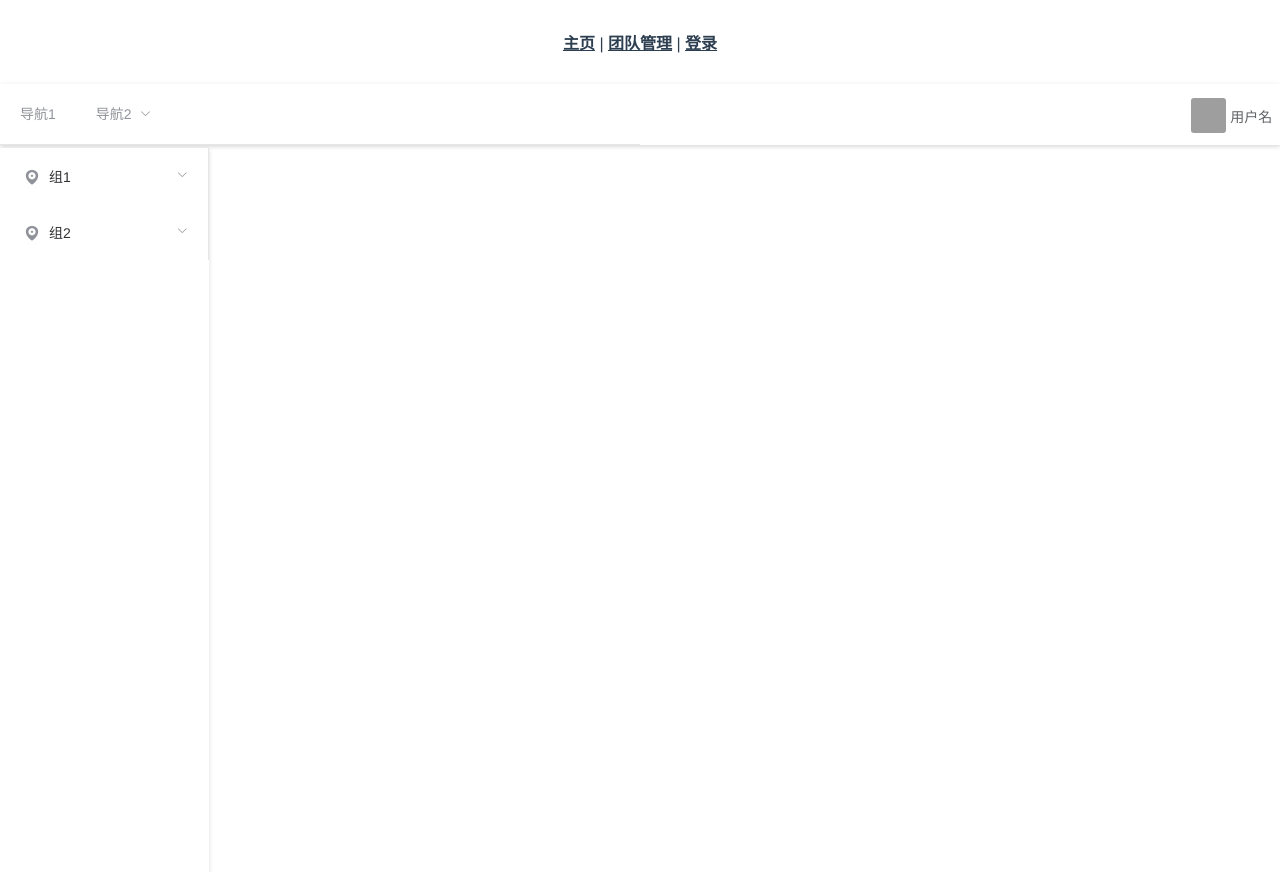
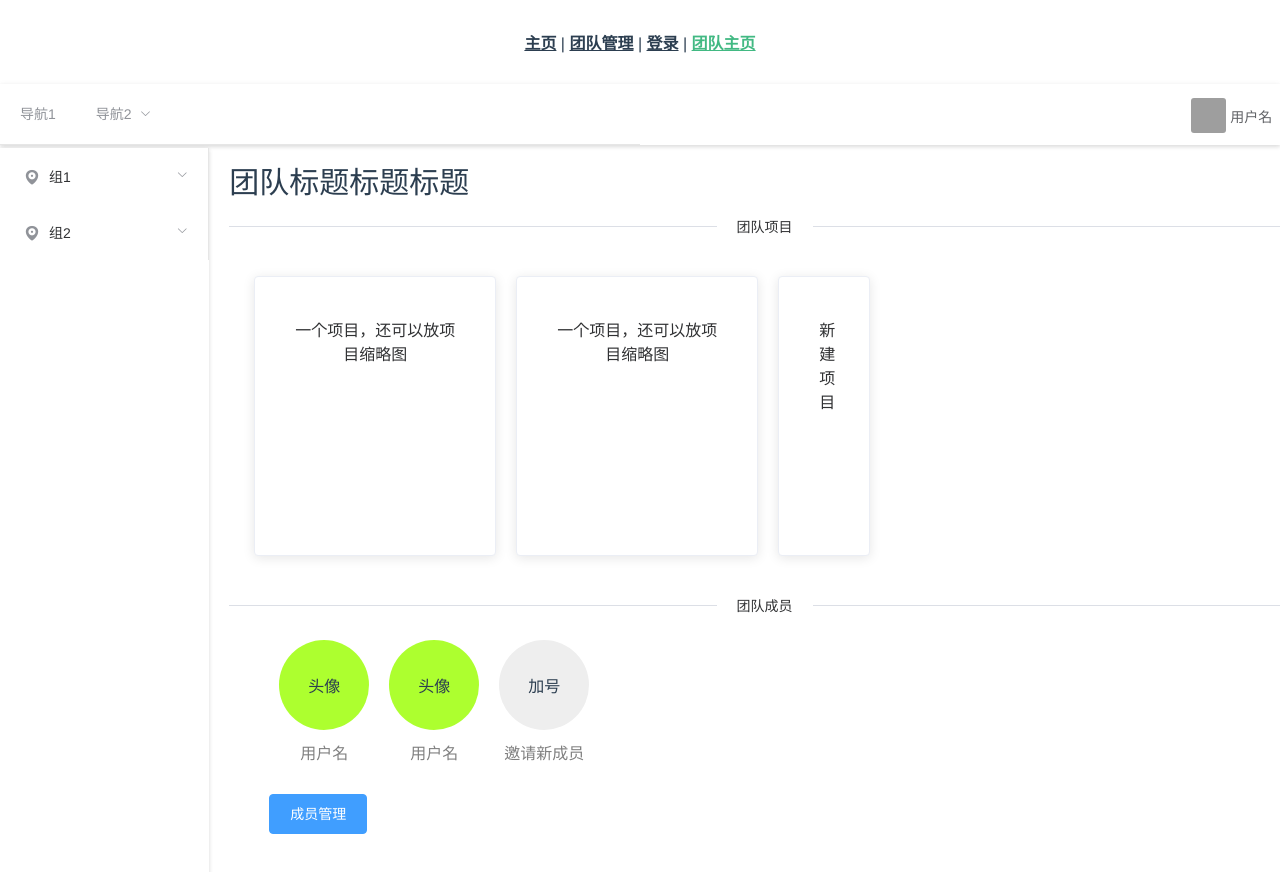
Before and after one commit to Lokirovskaya/Vue-2022-Summer, a Vue app: page /team in a window 1280 px wide. Shown: the top 872 px of the page. Built offline with nearby package versions, Linux system fonts and the light colour scheme; grey boxes are pictures that could not be loaded.

Commit message:
team view

```diff
--- a/src/App.vue
+++ b/src/App.vue
@@ -3,7 +3,8 @@
     <nav>
       <router-link to="/">主页</router-link> |
       <router-link to="/teammanagement">团队管理</router-link> |
-      <router-link to="/login">登录</router-link>
+      <router-link to="/login">登录</router-link> |
+      <router-link to="/team">团队主页</router-link>
     </nav>
 
     <MenuTop />
--- a/src/router/index.js
+++ b/src/router/index.js
@@ -13,6 +13,11 @@ const routes = [
     path: '/teammanagement',
     name: 'teammanagement',
     component: () => import('../views/TeamManagement.vue'),
+  },
+  {
+    path: '/team',
+    name: 'team',
+    component: () => import('../views/TeamView.vue'),
   },
   {
     path: '/login',
--- /dev/null
+++ b/src/views/TeamView.vue
@@ -0,0 +1,116 @@
+<template>
+  <div id="main">
+    <div id="title">团队标题标题标题</div>
+    <el-divider>团队项目</el-divider>
+
+    <div id="projs">
+      <el-card class="one-proj box-card"> 一个项目，还可以放项目缩略图 </el-card>
+      <el-card class="one-proj box-card"> 一个项目，还可以放项目缩略图 </el-card>
+      <el-card class="new-proj box-card"> 新建项目 </el-card>
+    </div>
+
+    <el-divider>团队成员</el-divider>
+
+    <div id="members">
+      <div class="one-member">
+        <div id="avatar">头像</div>
+        <div id="username">用户名</div>
+      </div>
+
+      <div class="one-member">
+        <div id="avatar">头像</div>
+        <div id="username">用户名</div>
+      </div>
+
+      <div class="one-member">
+        <div id="avatar" style="background-color: #eee;">加号</div>
+        <div id="username">邀请新成员</div>
+      </div>
+    </div>
+
+    <div id="buttons">
+      <el-button type="primary">成员管理</el-button>
+    </div>
+  </div>
+</template>
+
+<script>
+  export default {
+    name: 'TeamView',
+
+    data() {
+      return {};
+    },
+
+    methods: {},
+  };
+</script>
+
+<style scoped>
+  #main {
+    width: 100%;
+    height: 100%;
+    display: flex;
+    flex-direction: column;
+    padding-left: 20px;
+  }
+
+  #title {
+    width: 100%;
+    padding-top: 10px;
+    text-align: left;
+    font-size: 30px;
+  }
+
+  #projs {
+    display: flex;
+    flex-direction: row;
+    flex-wrap: wrap;
+    height: 300px;
+    padding: 15px;
+  }
+
+  .one-proj {
+    width: 200px;
+    padding: 20px;
+    margin: 10px;
+  }
+
+  .new-proj {
+    width: 50px;
+    padding: 20px;
+    margin: 10px;
+  }
+
+  #members {
+    display: flex;
+    flex-direction: row;
+    flex-wrap: wrap;
+    padding-left: 40px;
+  }
+
+  .one-member {
+    margin: 10px;
+  }
+
+  #avatar {
+    width: 90px;
+    height: 90px;
+    border-radius: 45px;
+    background-color: greenyellow;
+    display: flex;
+    align-items: center;
+    justify-content: center;
+  }
+
+  #username {
+    color: grey;
+    margin-top: 10px;
+  }
+
+  #buttons {
+    margin-top: 20px;
+    padding-left: 40px;
+    text-align: left;
+  }
+</style>
```
